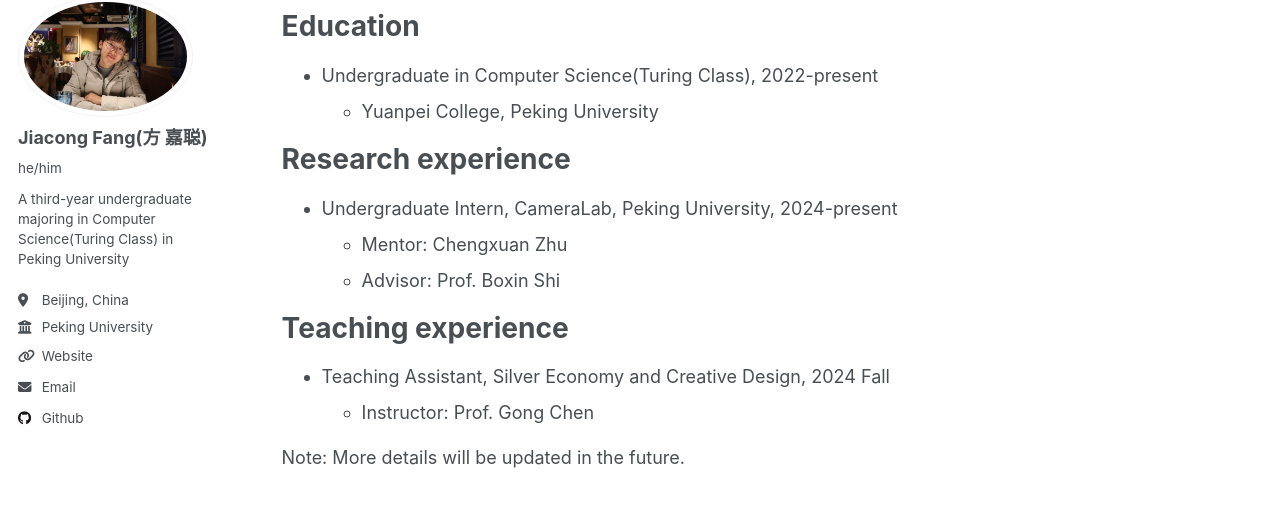
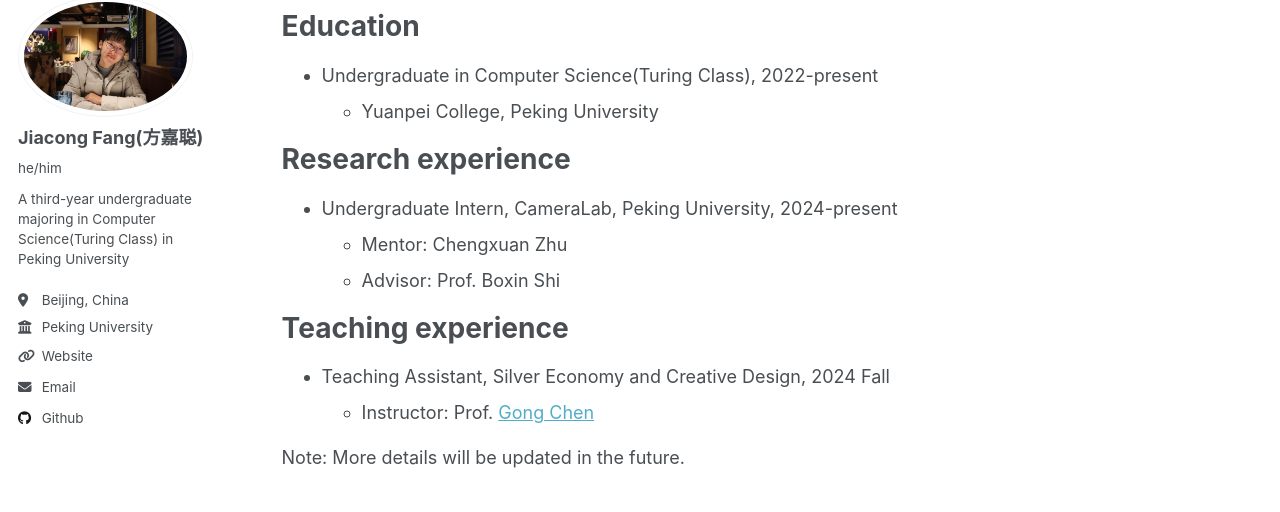
Before and after one commit to jiacongfang/jiacongfang.github.io, a Jekyll site: the page built from _pages/cv.md, in a window 1280 px wide and 995 px high. Shown: the part 110-622 px from the top of the window. Built offline with Jekyll 4.4.1, drawn with Linux system fonts in a browser that asks for light colours; some of the changed lines change nothing that is shown.

Commit message:
ADD: update some link

```diff
--- a/_config.yml
+++ b/_config.yml
@@ -22,7 +22,7 @@
 author:
   # Biographic information
   avatar           : "profile.jpg"
-  name             : "Jiacong Fang(方 嘉聪)"
+  name             : "Jiacong Fang(方嘉聪)"
   pronouns         : "he/him"# example: "she/her"
   bio              : "A third-year undergraduate majoring in Computer Science(Turing Class) in Peking University"
   location         : "Beijing, China"
--- a/_pages/cv.md
+++ b/_pages/cv.md
@@ -23,7 +23,7 @@
 Teaching experience
 ======
 * Teaching Assistant, Silver Economy and Creative Design, 2024 Fall
-  * Instructor: Prof. Gong Chen
+  * Instructor: Prof. [Gong Chen](https://ipr.pku.edu.cn/jsdw/zzjs/233824.htm)
 
 Note: More details will be updated in the future.
 
```
